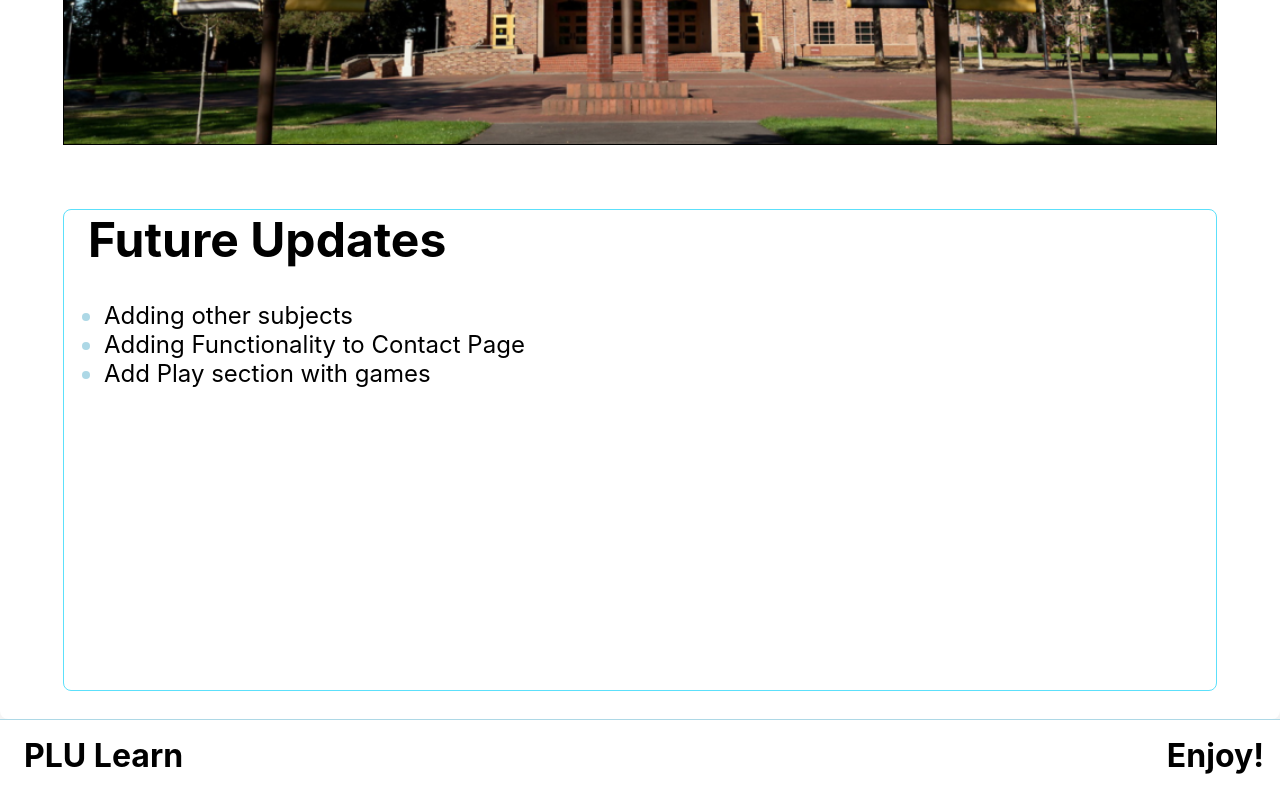
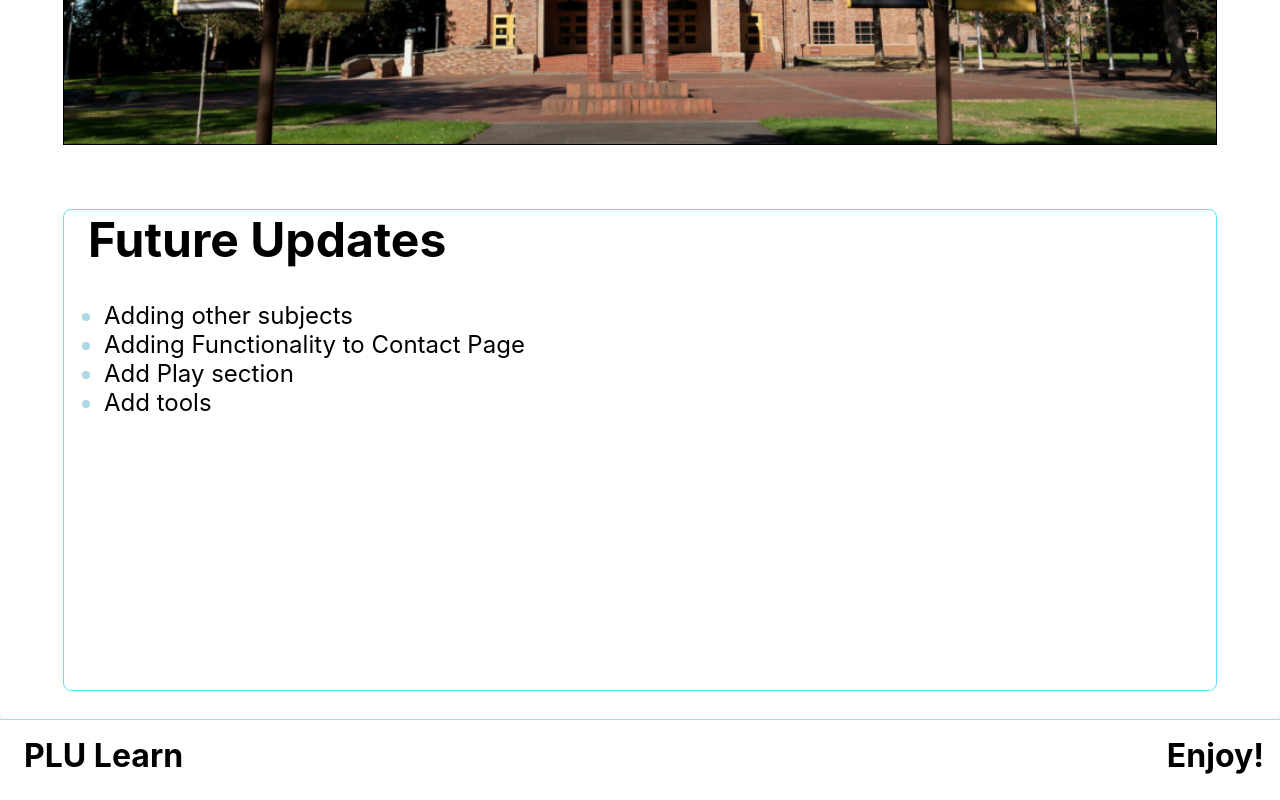
Before and after one commit to StuartGavidia/pluscience, a React (Create React App) app: page / in a window 1280 px wide. Shown: the part 1282-2082 px from the top of the page. Built offline with nearby package versions, Linux system fonts and the light colour scheme; no server answers.

Commit message:
Modify Future Updates

```diff
--- a/src/Pages/IntroPage/IntroPage.jsx
+++ b/src/Pages/IntroPage/IntroPage.jsx
@@ -55,7 +55,8 @@ export default function IntroPage({darkMode}){
                     <ul>
                         <li>Adding other subjects</li>
                         <li>Adding Functionality to Contact Page</li>
-                        <li>Add Play section with games</li>
+                        <li>Add Play section</li>
+                        <li>Add tools</li>
                     </ul>
                 </div>
             </div>
```
